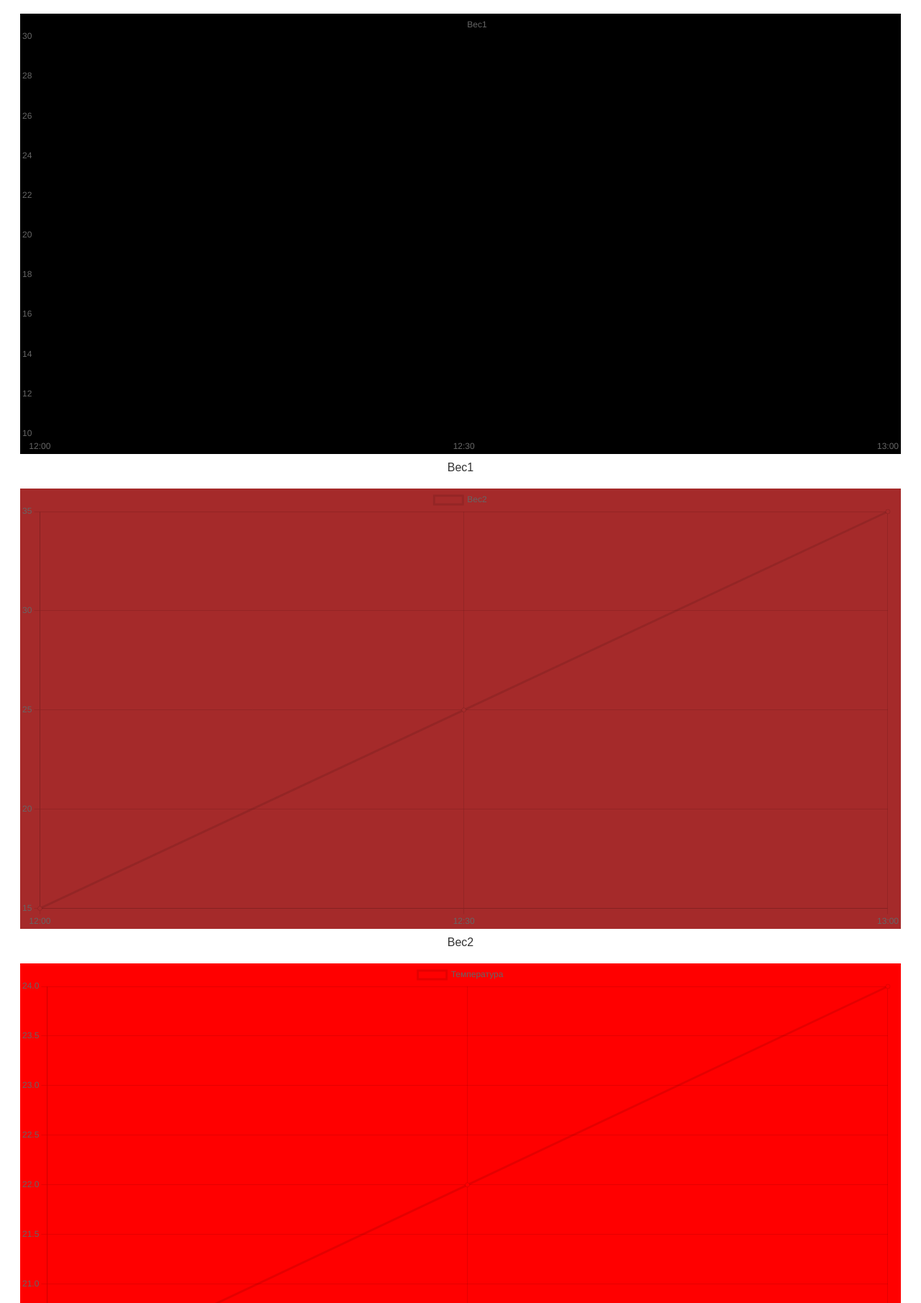
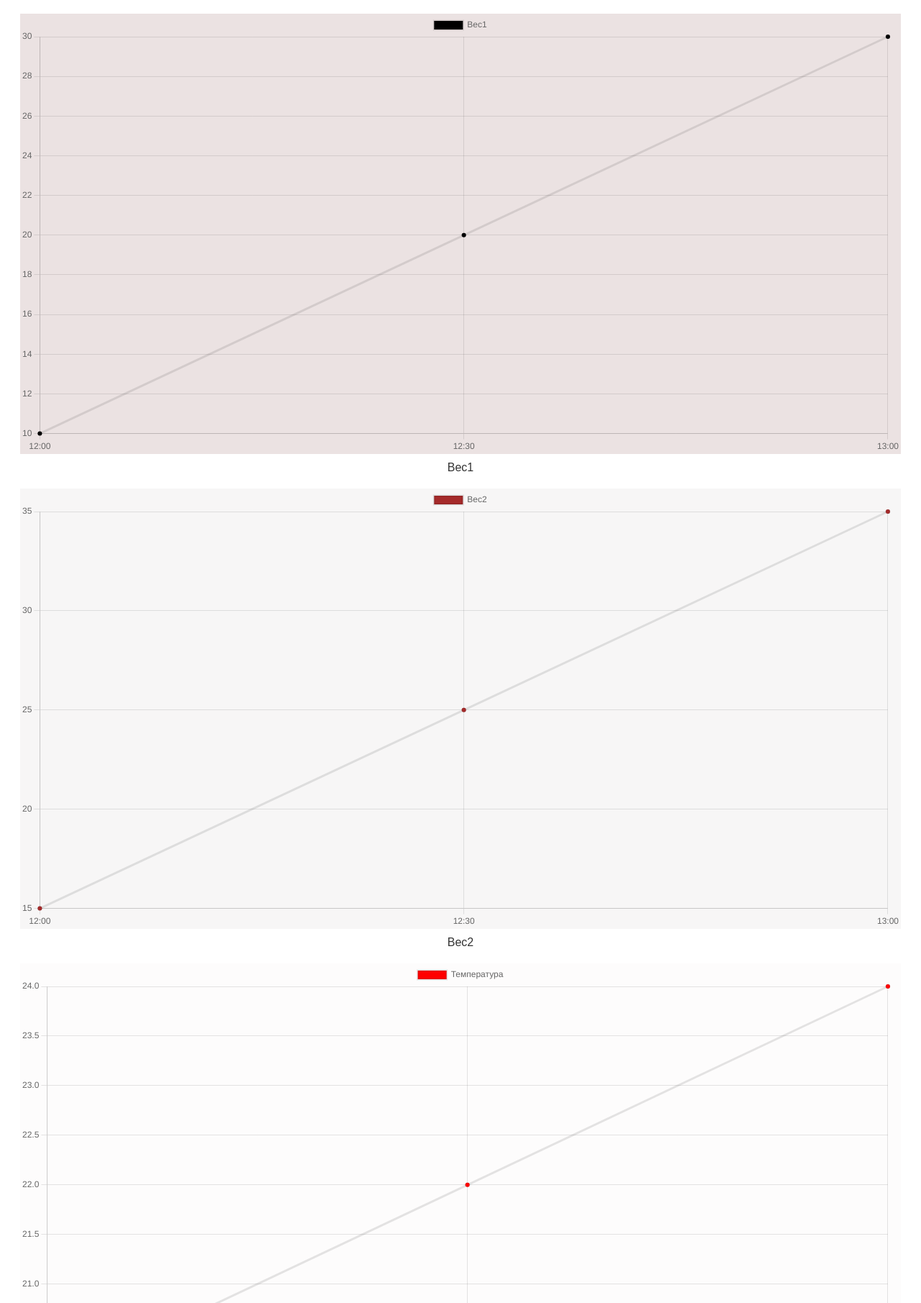
Before and after one commit to Dralkin/site-paseka2, a website: page index.html in a window 1280 px wide. Shown: the part 89-1900 px from the top of the page at 72% size. Drawn offline with nearby package versions, Linux system fonts and the light colour scheme.

Commit message:
Add files via upload

```diff
--- a/style.css
+++ b/style.css
@@ -16,17 +16,17 @@ body {
 }
 
 #weight1 {
-    background-color: black;
+    background-color: rgb(235, 226, 226);
 }
 
 #weight2 {
-    background-color: brown;
+    background-color: rgb(247, 246, 246);
 }
 
 #temperature {
-    background-color: red;
+    background-color: rgba(253, 252, 252, 0.993);
 }
 
 #humidity {
-    background-color: blue;
+    background-color: rgb(244, 244, 245);
 }
```
